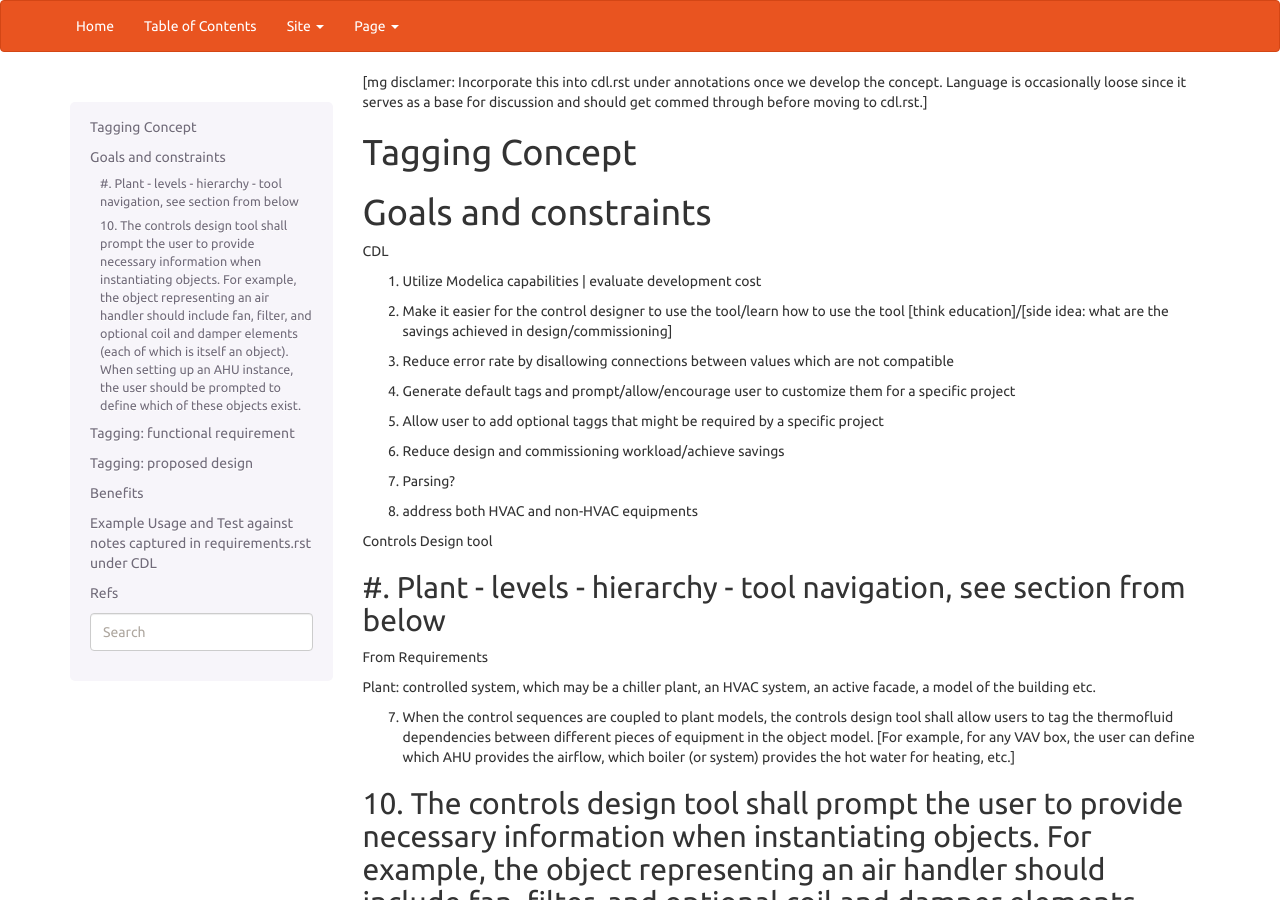
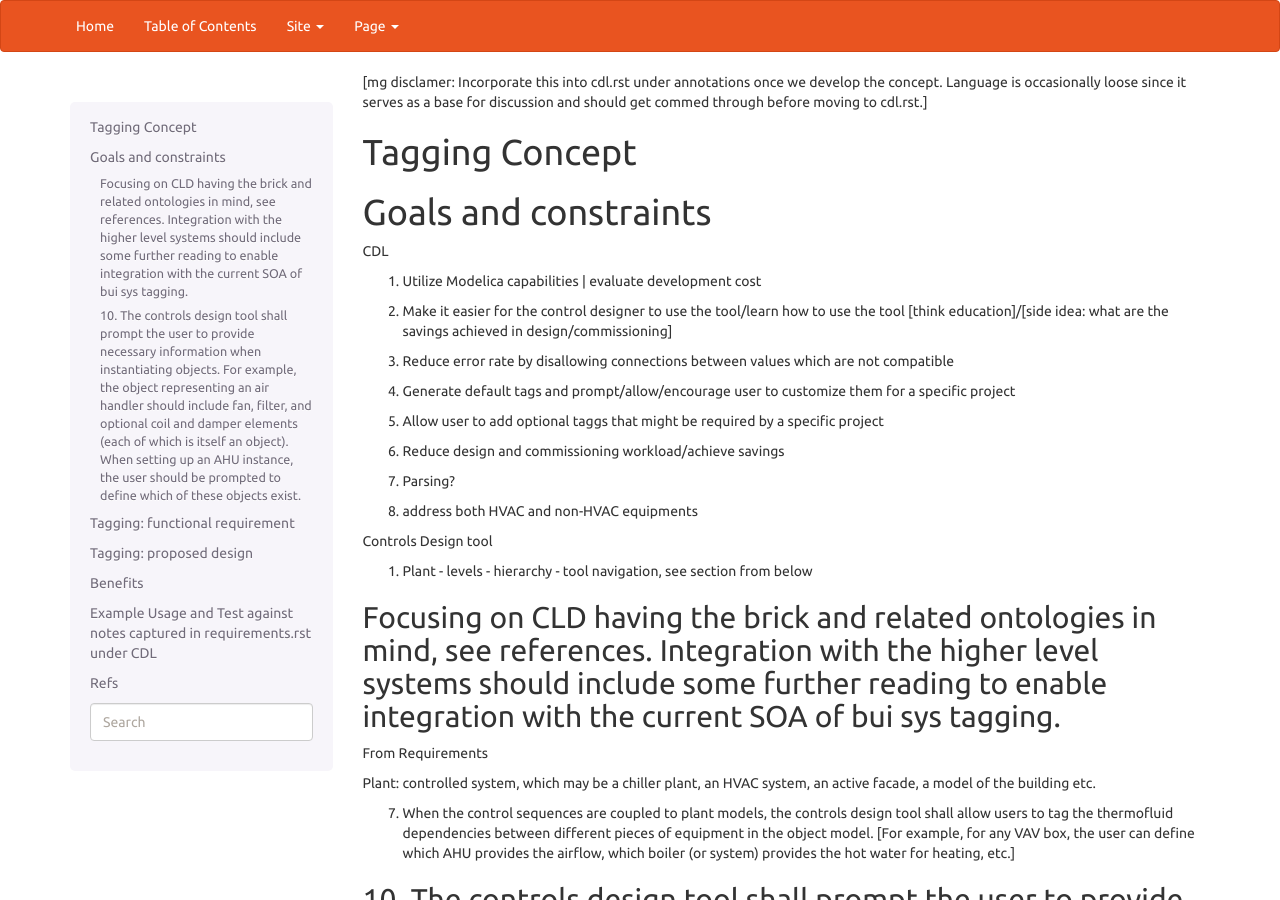
Before and after one commit to lbl-srg/obc, a Sphinx documentation site: the page built from specification/source/draftTaggingConcept.rst, in a window 1280 px wide and 900 px high. Built offline with Sphinx 7.4.7, drawn with Linux system fonts in a browser that asks for light colours; some of the changed text lies outside the part shown.

Commit message:
Update draftTaggingConcept.rst

```diff
--- a/specification/source/draftTaggingConcept.rst
+++ b/specification/source/draftTaggingConcept.rst
@@ -22,6 +22,8 @@ CDL
 Controls Design tool
 
 #. Plant - levels - hierarchy - tool navigation, see section from below
+
+Focusing on CLD having the brick and related ontologies in mind, see references. Integration with the higher level systems should include some further reading to enable integration with the current SOA of bui sys tagging.
 +++++
 
 
@@ -72,3 +74,8 @@ Evaluate CDL 4, 5, 6, 7
 Refs
 -----
 http://www.synergylabs.org/yuvraj/docs/Balaji_BuildSys16_Brick.pdf
+L. Daniele, F. den Hartog, and J. Roes. Study on semantic
+assets for smart appliances interoperability: D-S4: Final
+report. Technical report, European Union, 2015.
+On meta-data in Modelica
+http://www.ep.liu.se/ecp/096/018/ecp14096018.pdf
```
